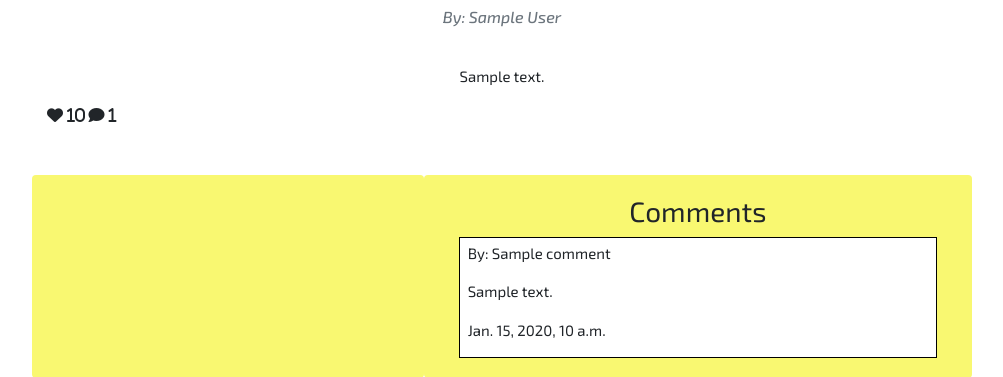
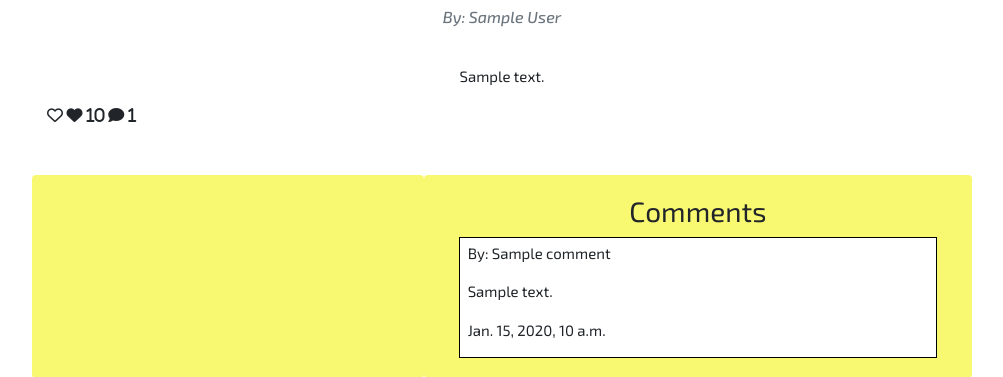
Before and after one commit to Code-Institute-Submissions/gabriele-andolina-the-underwater-gang_OctResub, a Django app: template templates/post_content.html in a window 1280 px wide. Shown: the part 824-1201 px from the top of the page, without its empty margins (138-1141 px from the left). Run offline with Django 3.2, Linux system fonts and the light colour scheme; the template is opened without the code that fills it: most values are stand-ins (such as "Sample title", 1, 10 or a date in 2020); grey boxes marked "Sample" are stand-in pictures; some libraries are stand-ins or nearby versions.

Commit message:
Create form to like posts in templates/post_content.html

```diff
--- a/templates/post_content.html
+++ b/templates/post_content.html
@@ -28,6 +28,18 @@
                     </p>
                     <div class="row mb-4">
                         <div class="col">
+                            {% if user.is_authenticated %}
+                            <form class="d-inline" action="{% url 'post_like' post.slug %}" method="POST">
+                                {% csrf_token %}
+                                {% if liked %}
+                                <button type="submit" name="blogpost_id" value="{{ post.slug }}"><i class="fas fa-heart"></i></button>
+                                {% else %}
+                                <button type="submit" name="blogpost_id" value="{{ post.slug }}"><i class="far fa-heart"></i></button>
+                                {% endif %}
+                            </form>
+                            {% else %}
+                            <span><i class="far fa-heart"></i></span>
+                            {% endif %}
                             <i class="fa fa-thin fa-heart"> {{ post.likes_tally }}</i>
                             {% with total=comments.count %}
                             <i class="fa-solid fa-comment"> {{ total }}</i>
```
